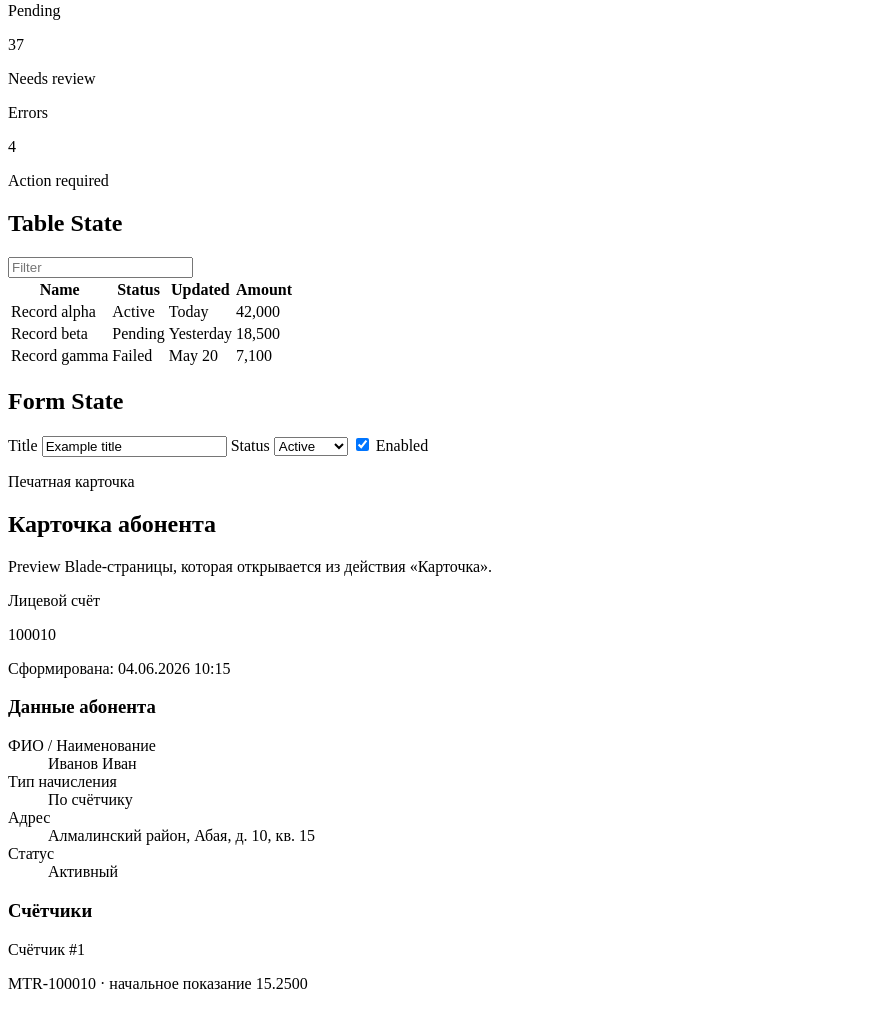
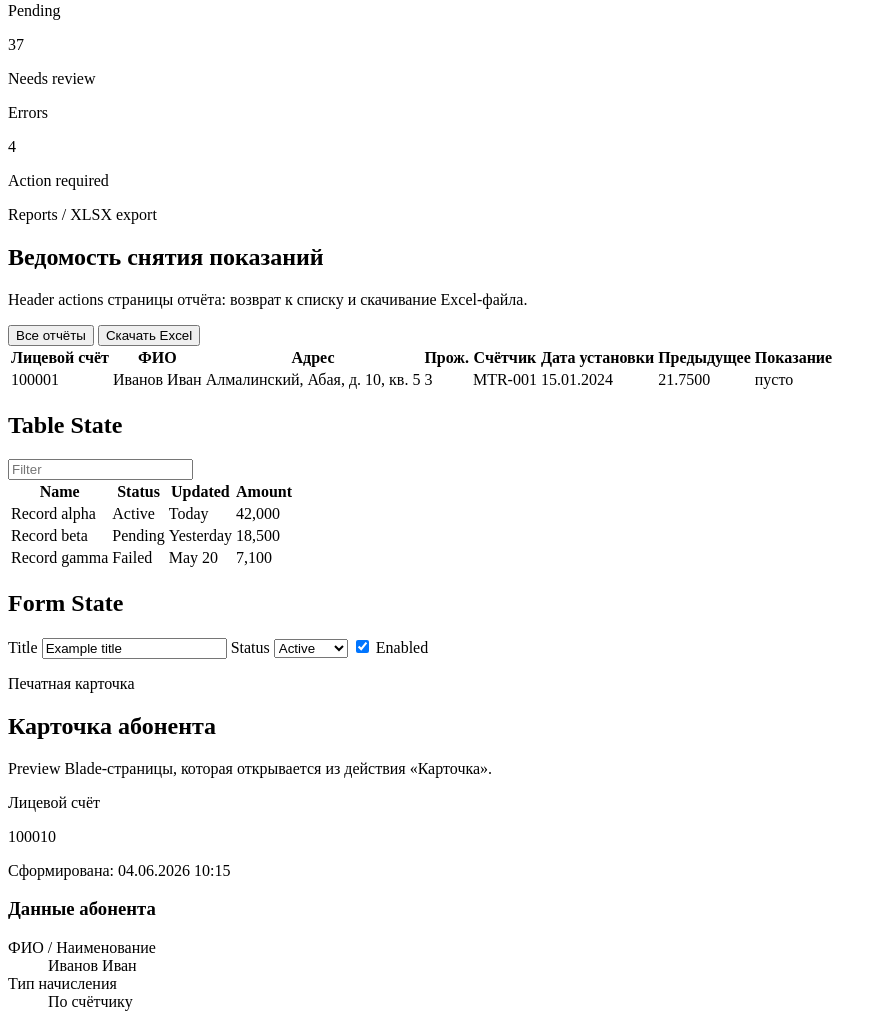
Before and after one commit to Yeleup/eseply, a Laravel app: page /design-preview in a window 1280 px wide. Shown: the part 715-1727 px from the top of the page, without its empty margins (0-887 px from the left). Run offline with Laravel 12, Linux system fonts and the light colour scheme.

Commit message:
Add XLSX export for Meter Reading Sheet report: implement download functionality with tenant-scope and matching columns as the on-screen report.

```diff
--- a/app/Reports/Contracts/OrganizationReport.php
+++ b/app/Reports/Contracts/OrganizationReport.php
@@ -4,6 +4,7 @@ namespace App\Reports\Contracts;
 
 use App\Models\Organization;
 use Filament\Tables\Table;
+use Symfony\Component\HttpFoundation\StreamedResponse;
 
 interface OrganizationReport
 {
@@ -14,4 +15,6 @@ interface OrganizationReport
     public function description(): ?string;
 
     public function table(Table $table, Organization $organization): Table;
+
+    public function downloadExcel(Organization $organization): StreamedResponse;
 }
--- a/composer.json
+++ b/composer.json
@@ -10,7 +10,8 @@
         "filament/filament": "^5.0",
         "laravel/framework": "^13.8",
         "laravel/octane": "^2.17",
-        "laravel/tinker": "^3.0"
+        "laravel/tinker": "^3.0",
+        "openspout/openspout": "^4.32"
     },
     "require-dev": {
         "fakerphp/faker": "^1.23",
--- a/resources/views/design-preview.blade.php
+++ b/resources/views/design-preview.blade.php
@@ -172,6 +172,56 @@
                 </div>
             </section>
 
+            <section class="overflow-hidden rounded-lg border border-zinc-200 bg-white dark:border-zinc-800 dark:bg-zinc-900">
+                <div class="flex flex-col gap-4 border-b border-zinc-200 p-4 dark:border-zinc-800 sm:flex-row sm:items-start sm:justify-between">
+                    <div>
+                        <p class="text-sm text-zinc-500 dark:text-zinc-400">Reports / XLSX export</p>
+                        <h2 class="text-base font-semibold">Ведомость снятия показаний</h2>
+                        <p class="mt-2 max-w-2xl text-sm text-zinc-500 dark:text-zinc-400">
+                            Header actions страницы отчёта: возврат к списку и скачивание Excel-файла.
+                        </p>
+                    </div>
+
+                    <div class="flex flex-wrap items-center gap-2">
+                        <button class="rounded-md border border-zinc-300 px-3 py-2 text-sm font-medium text-zinc-700 transition hover:bg-zinc-100 dark:border-zinc-700 dark:text-zinc-200 dark:hover:bg-zinc-950">
+                            Все отчёты
+                        </button>
+                        <button class="rounded-md bg-emerald-700 px-3 py-2 text-sm font-medium text-white transition hover:bg-emerald-800 dark:bg-emerald-500 dark:text-zinc-950 dark:hover:bg-emerald-400">
+                            Скачать Excel
+                        </button>
+                    </div>
+                </div>
+
+                <div class="overflow-x-auto">
+                    <table class="w-full min-w-240 text-left text-sm">
+                        <thead class="bg-zinc-100 text-xs font-semibold uppercase text-zinc-500 dark:bg-zinc-950 dark:text-zinc-400">
+                            <tr>
+                                <th class="px-4 py-3">Лицевой счёт</th>
+                                <th class="px-4 py-3">ФИО</th>
+                                <th class="px-4 py-3">Адрес</th>
+                                <th class="px-4 py-3">Прож.</th>
+                                <th class="px-4 py-3">Счётчик</th>
+                                <th class="px-4 py-3">Дата установки</th>
+                                <th class="px-4 py-3">Предыдущее</th>
+                                <th class="px-4 py-3">Показание</th>
+                            </tr>
+                        </thead>
+                        <tbody class="divide-y divide-zinc-200 dark:divide-zinc-800">
+                            <tr>
+                                <td class="px-4 py-3 font-medium">100001</td>
+                                <td class="px-4 py-3">Иванов Иван</td>
+                                <td class="px-4 py-3 text-zinc-500 dark:text-zinc-400">Алмалинский, Абая, д. 10, кв. 5</td>
+                                <td class="px-4 py-3">3</td>
+                                <td class="px-4 py-3 font-medium">MTR-001</td>
+                                <td class="px-4 py-3 text-zinc-500 dark:text-zinc-400">15.01.2024</td>
+                                <td class="px-4 py-3 font-medium">21.7500</td>
+                                <td class="px-4 py-3 text-zinc-400 dark:text-zinc-600">пусто</td>
+                            </tr>
+                        </tbody>
+                    </table>
+                </div>
+            </section>
+
             <section class="grid grid-cols-1 gap-6 lg:grid-cols-[1fr_24rem]">
                 <div class="overflow-hidden rounded-lg border border-zinc-200 bg-white dark:border-zinc-800 dark:bg-zinc-900">
                     <div class="flex flex-col gap-3 border-b border-zinc-200 p-4 dark:border-zinc-800 sm:flex-row sm:items-center sm:justify-between">
```
Also changed, not shown: app/Filament/Pages/Reports/ViewReport.php (+15 -0 lines), app/Reports/MeterReadingSheetReport.php (+106 -0 lines), docs/modules/reports.md (+4 -0 lines), tests/Feature/OrganizationReportsTest.php (+94 -0 lines), docs/changelog.md, 1 other file.
